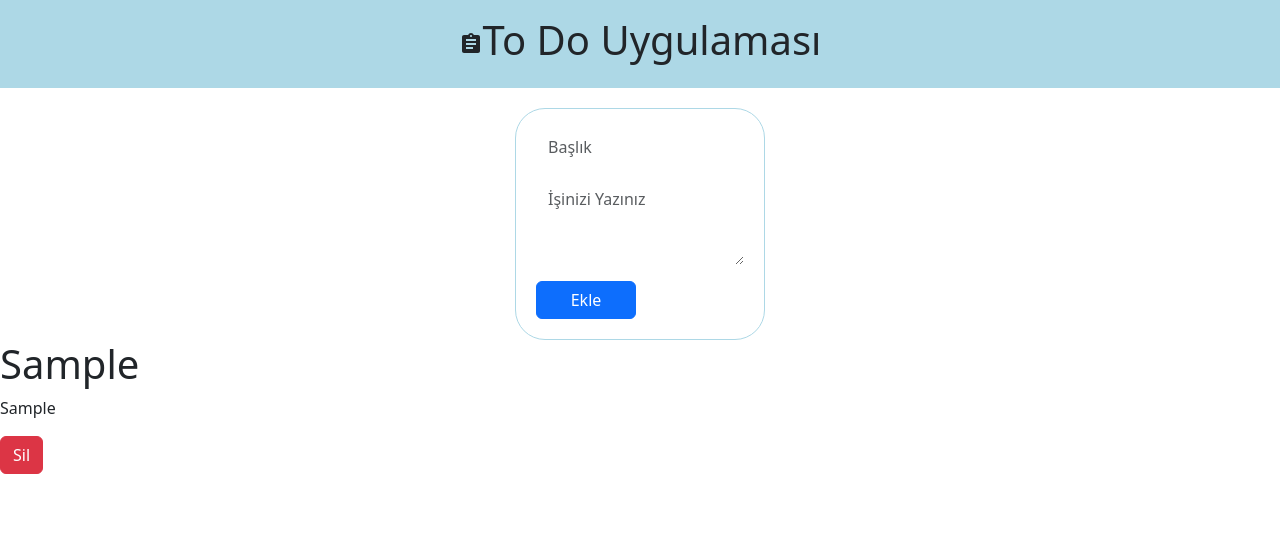
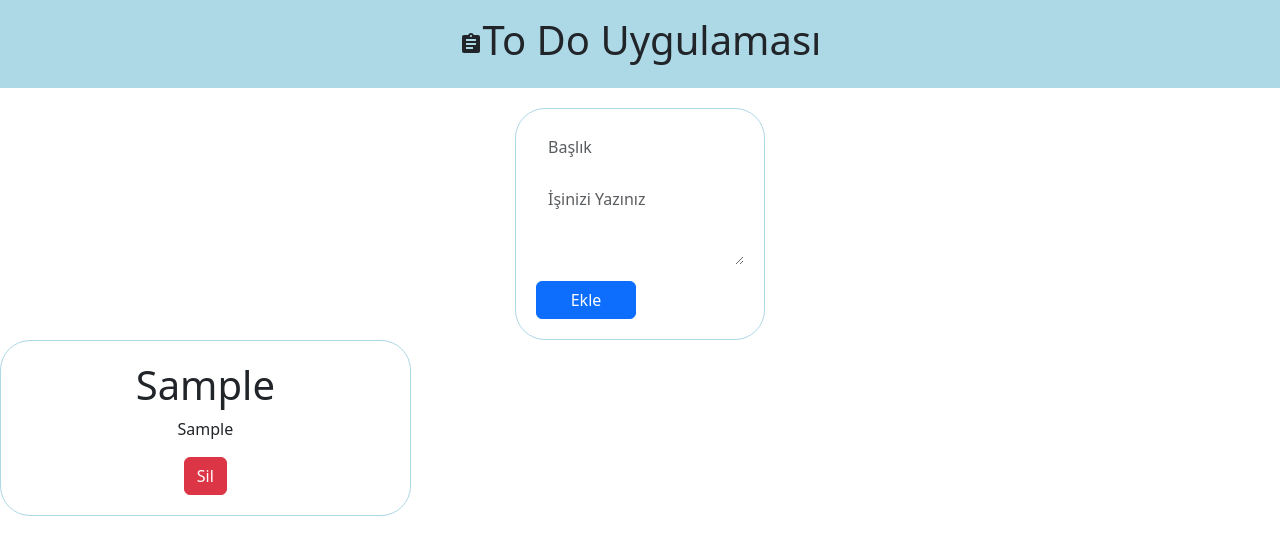
Before and after one commit to erennkazan/react-todo, a React (Create React App) app: page / in a window 1280 px wide. Both pictures are taken after typing "Sample", "Sample" into the empty fields and a click on the button "Ekle". Shown: the top 554 px of the page. Built offline with nearby package versions, Linux system fonts and the light colour scheme.

Commit message:
components css fixed

```diff
--- a/src/App.css
+++ b/src/App.css
@@ -30,3 +30,10 @@ header{
 .todoButton{
     width: 100px;
 }
+.contentDiv{
+    border: 1px solid lightblue;
+    border-radius: 30px;
+    min-width: 250px;
+    text-align: center;
+    padding: 20px;
+}
--- a/src/CreateTask.jsx
+++ b/src/CreateTask.jsx
@@ -14,7 +14,7 @@ function detectChange(event){
             ...prevTask,
             [name]: value,
         }
-    })
+    });
 
 }
 function submitTask (event){
--- a/src/Task.jsx
+++ b/src/Task.jsx
@@ -8,8 +8,8 @@ function Task(props) {
     }
 
   return (
-    <div className='col-md-4'>
-      <div>
+    <div className='col-md-4 mb-4'>
+      <div className='contentDiv'>
         <h1>{props.title}</h1>
         <p>{props.content}</p>
         <button className='btn btn-danger' onClick={deleteClick}>Sil</button>
```
